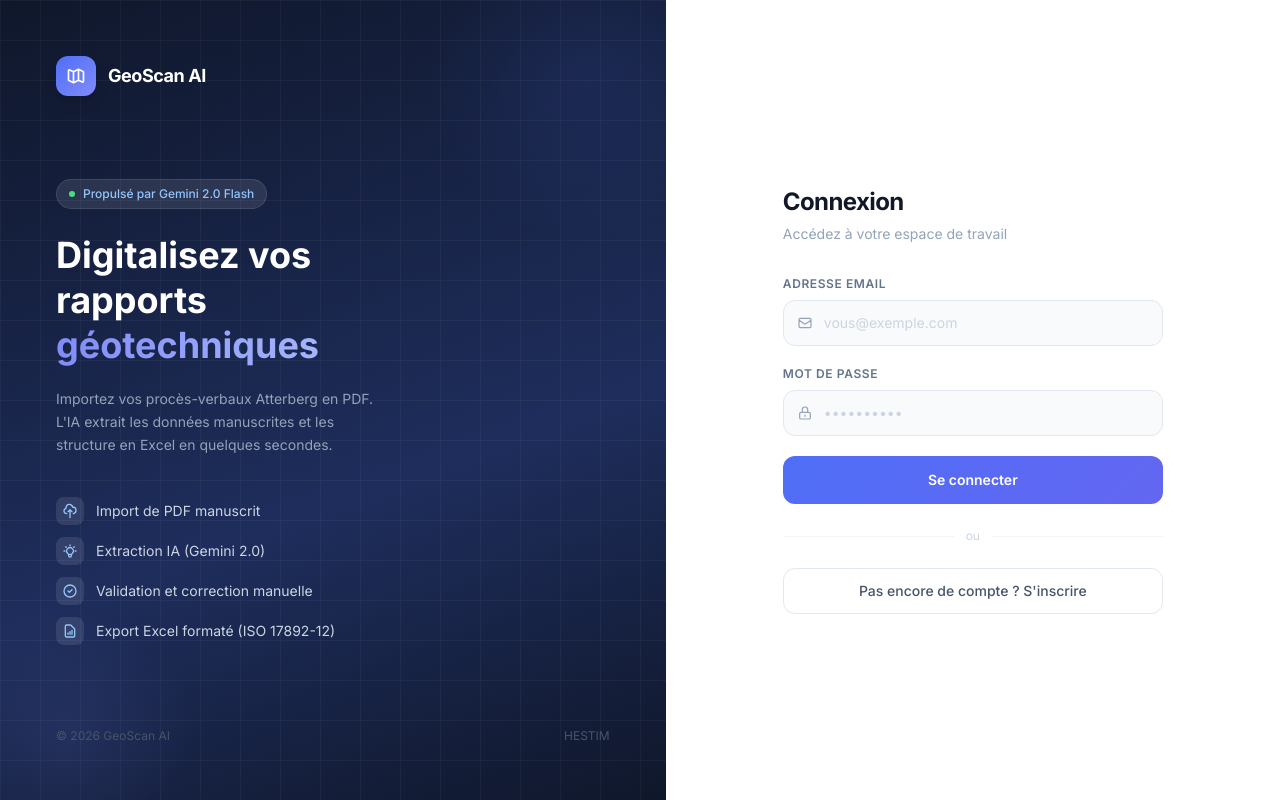
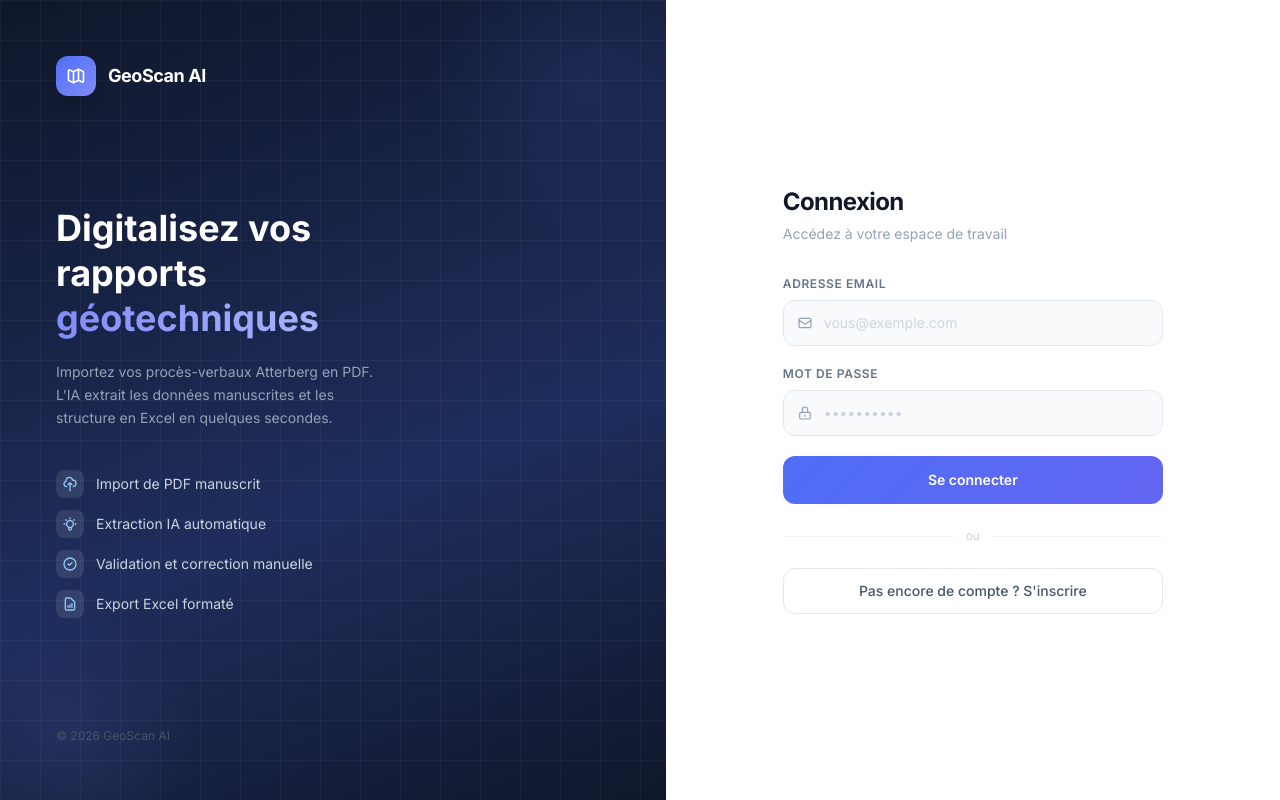
Before and after one commit to AMij0101982872/geoscan-ai, a React (Vite) app: page /login in a window 1280 px wide. Built offline with nearby package versions, Linux system fonts and the light colour scheme; no server answers.

Commit message:
Remove HESTIM, ISO, Gemini mentions from Login page

```diff
--- a/src/pages/Login.jsx
+++ b/src/pages/Login.jsx
@@ -18,7 +18,7 @@ const FEATURES = [
           d="M9.663 17h4.673M12 3v1m6.364 1.636l-.707.707M21 12h-1M4 12H3m3.343-5.657l-.707-.707m2.828 9.9a5 5 0 117.072 0l-.548.547A3.374 3.374 0 0014 18.469V19a2 2 0 11-4 0v-.531c0-.895-.356-1.754-.988-2.386l-.548-.547z" />
       </svg>
     ),
-    label: 'Extraction IA (Gemini 2.0)',
+    label: 'Extraction IA automatique',
   },
   {
     icon: (
@@ -36,7 +36,7 @@ const FEATURES = [
           d="M9 17v-2m3 2v-4m3 4v-6m2 10H7a2 2 0 01-2-2V5a2 2 0 012-2h5.586a1 1 0 01.707.293l5.414 5.414a1 1 0 01.293.707V19a2 2 0 01-2 2z" />
       </svg>
     ),
-    label: 'Export Excel formaté (ISO 17892-12)',
+    label: 'Export Excel formaté',
   },
 ]
 
@@ -95,11 +95,6 @@ export default function Login() {
 
         {/* Main copy */}
         <div className="relative">
-          <div className="inline-flex items-center gap-2 bg-white/10 border border-white/10 text-blue-300 text-xs font-medium px-3 py-1.5 rounded-full mb-6">
-            <span className="w-1.5 h-1.5 rounded-full bg-green-400 animate-pulse" />
-            Propulsé par Gemini 2.0 Flash
-          </div>
-
           <h2 className="text-4xl font-bold text-white leading-tight mb-5">
             Digitalisez vos<br />
             rapports<br />
@@ -128,7 +123,6 @@ export default function Login() {
         {/* Footer */}
         <div className="relative flex items-center justify-between">
           <span className="text-slate-600 text-xs">© 2026 GeoScan AI</span>
-          <span className="text-slate-600 text-xs">HESTIM</span>
         </div>
       </div>
 
```
